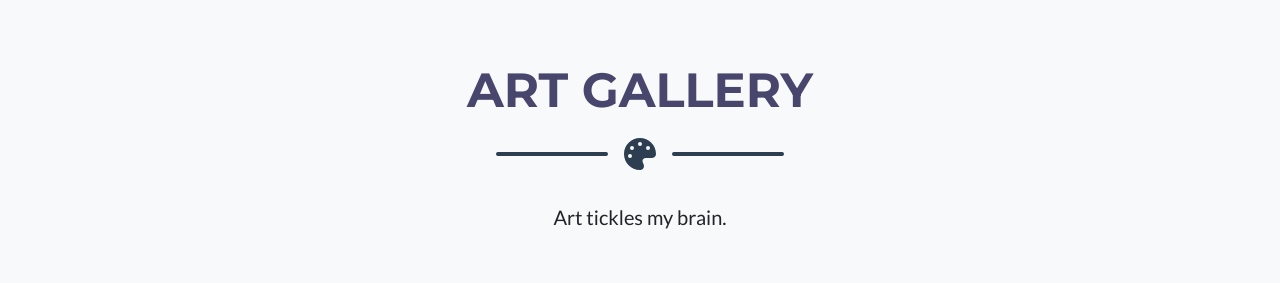
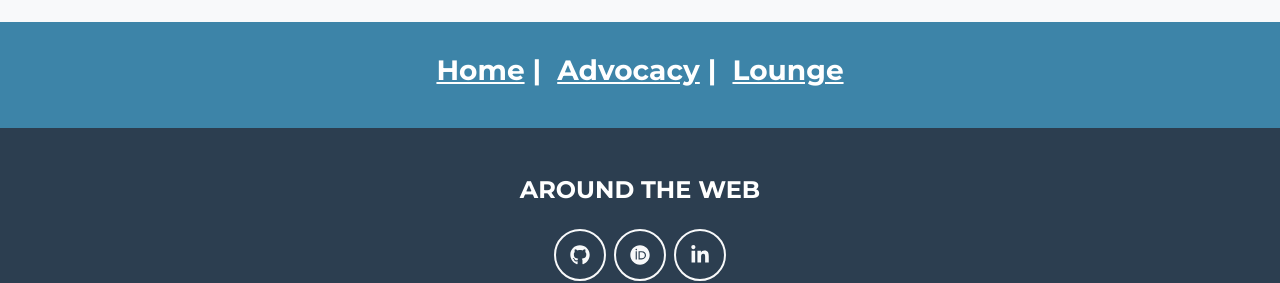
Before and after one commit to pdegen/pdegen, a Vue app: page /pdegen/lounge in a window 1280 px wide. Shown: the part 2420-2703 px from the top of the page. Built offline with nearby package versions, Linux system fonts and the light colour scheme.

Commit message:
add forced horizontal scrolling on book carousel

```diff
--- a/src/components/BookRecs.vue
+++ b/src/components/BookRecs.vue
@@ -1,5 +1,5 @@
 <script setup lang="ts">
-import { ref, computed } from 'vue'
+import { ref, computed, onMounted } from 'vue'
 import * as bootstrap from 'bootstrap'
 
 enum BookCategory {
@@ -200,6 +200,23 @@ const filteredBooks = computed(() =>
       book.category === (showFiction.value ? BookCategory.Fiction : BookCategory.NonFiction),
   ),
 )
+
+onMounted(() => {
+  const el = document.querySelector('.scroll-container')
+  if (el) {
+    el.addEventListener(
+      'wheel',
+      (e) => {
+        const event = e as WheelEvent
+        if (event.deltaY !== 0) {
+          event.preventDefault()
+          el.scrollLeft += event.deltaY
+        }
+      },
+      { passive: false },
+    )
+  }
+})
 </script>
 
 <template>
@@ -216,7 +233,7 @@ const filteredBooks = computed(() =>
 
     <div class="d-flex justify-content-center">
       <div
-        class="scroll-container d-flex justify-content-start"
+        class="scroll-container d-flex justify-content-start col-8"
         style="
           overflow-x: auto;
           overflow-y: hidden;
--- a/src/pages/TheLounge.vue
+++ b/src/pages/TheLounge.vue
@@ -4,7 +4,7 @@ import { navbarHandler } from '@/assets/js/scripts.ts'
 import QuoteCycler from '@/components/QuoteCycler.vue'
 import BookRecs from '@/components/BookRecs.vue'
 import MovieGallery from '@/components/MovieGallery.vue'
-import ArtGallery from '@/components/ArtGallery.vue'
+//import ArtGallery from '@/components/ArtGallery.vue'
 import Navigation from '@/components/TheNavigation.vue'
 //import NavigationDropdown from '@/components/TheNavigationDropdown.vue'
 
@@ -55,9 +55,6 @@ onMounted(() => {
           </li>
           <li class="nav-item mx-0 mx-lg-1">
             <a class="nav-link py-3 px-0 px-lg-3 rounded" href="#gallery">Movie Game</a>
-          </li>
-          <li class="nav-item mx-0 mx-lg-1">
-            <a class="nav-link py-3 px-0 px-lg-3 rounded" href="#artgallery">Gallery</a>
           </li>
           <li class="nav-item mx-0 mx-lg-1">
             <a class="nav-link py-3 px-0 px-lg-3 rounded" href="#more">More</a>
@@ -134,20 +131,6 @@ onMounted(() => {
     <MovieGallery />
   </section>
 
-  <!-- Art Section -->
-  <section class="page-section cv bg-light" id="artgallery">
-    <h2 class="page-section-heading text-center text-uppercase text-secondary mb-0">Art Gallery</h2>
-
-    <!-- Icon Divider-->
-    <div class="divider-custom">
-      <div class="divider-custom-line"></div>
-      <div class="divider-custom-icon"><i class="fa-solid fa-palette"></i></div>
-      <div class="divider-custom-line"></div>
-    </div>
-
-    <ArtGallery />
-  </section>
-
   <!-- Navigation Section-->
   <section class="page-section bg-primary text-white mb-0" id="more" style="padding: 2rem">
     <Navigation />
```
